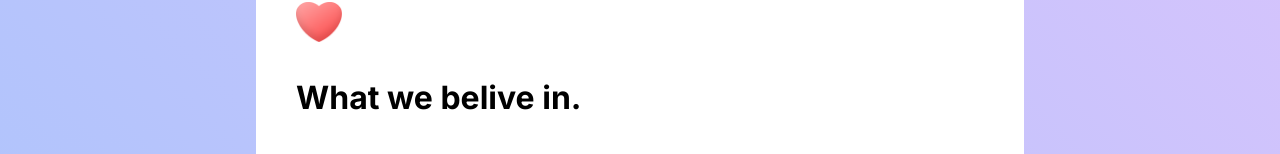
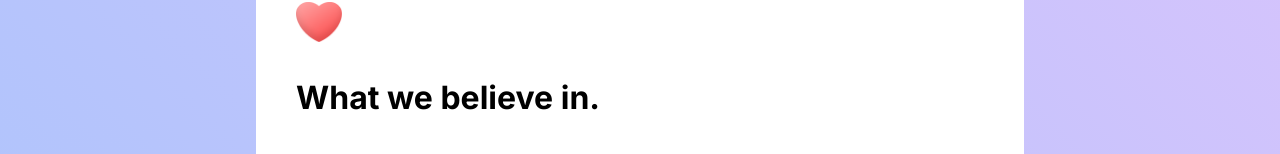
Before and after one commit to esteban1213/pixelchromaticWeb, a Next.js app: page / in a window 1280 px wide. Shown: the part 586-740 px from the top of the page. Built offline with nearby package versions, Linux system fonts and the light colour scheme.

Commit message:
Version 3.1

```diff
--- a/src/app/home.tsx
+++ b/src/app/home.tsx
@@ -54,7 +54,7 @@ export default function Home() {
       <div className={styles.visionCards}>
         <div className={styles.visionCont}>
           <Image src={heart} alt={"bulb"} className={styles.icons} />
-          <p className={styles.cardTitle}>What we belive in.</p>
+          <p className={styles.cardTitle}>What we believe in.</p>
           <p className={styles.cardDescription}>
             At Pixelchromatic, we believe in the transformative power of
             intuitive technology and digital tools that drive success. We are
```
